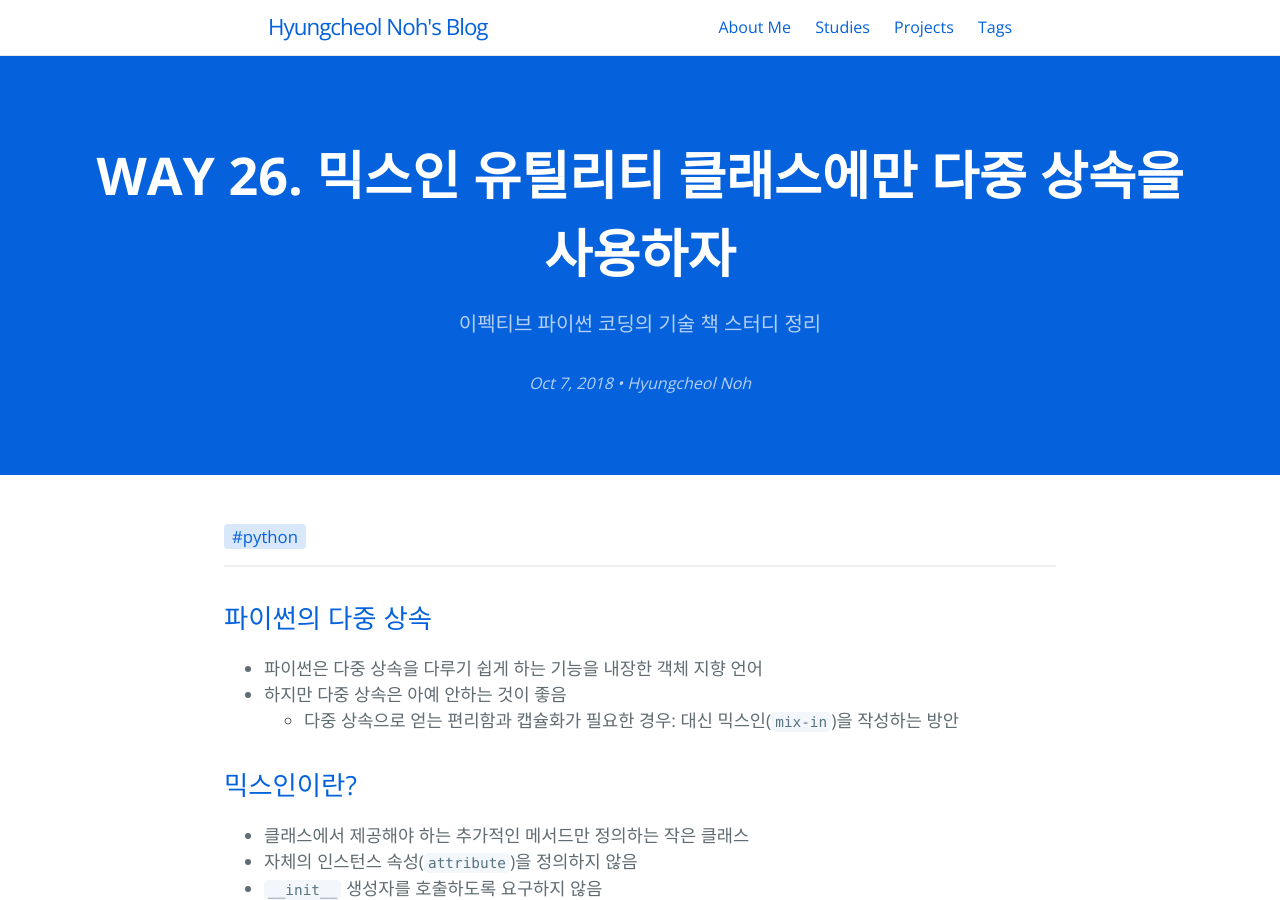
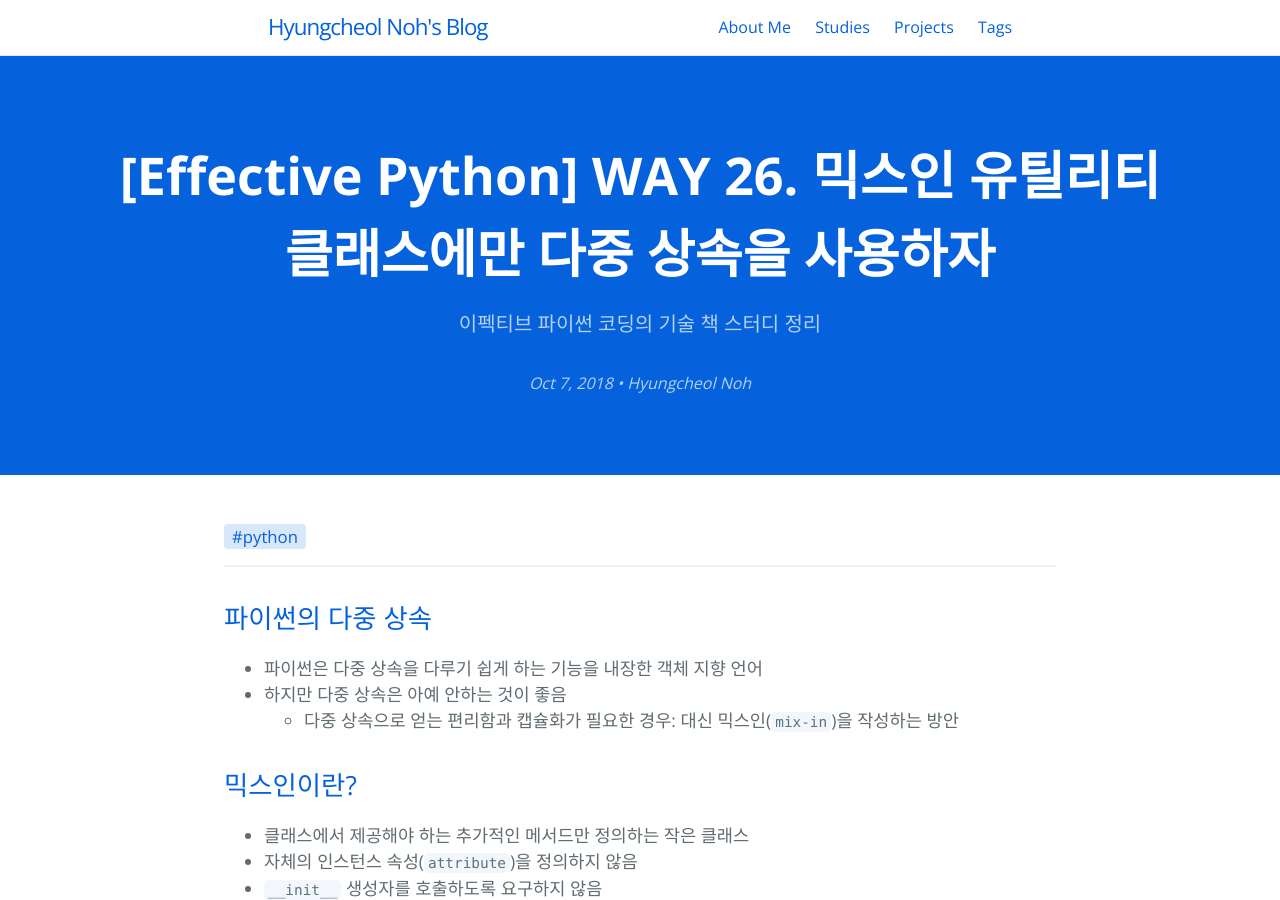
Before and after one commit to hcnoh/hcnoh.github.io, a Jekyll site: the page built from _posts/2018-10-07-effective-python-way26.md, in a window 1280 px wide and 900 px high. Built offline with Jekyll 4.4.1, drawn with Linux system fonts in a browser that asks for light colours; comment, search, counter and statistics services are not loaded; some of the changed lines change nothing that is shown.

Commit message:
Update 2018-10-07-effective-python-way26.md

```diff
--- a/_posts/2018-10-07-effective-python-way26.md
+++ b/_posts/2018-10-07-effective-python-way26.md
@@ -1,10 +1,10 @@
 ---
 layout: post
-title: "WAY 26. 믹스인 유틸리티 클래스에만 다중 상속을 사용하자"
+title: "[Effective Python] WAY 26. 믹스인 유틸리티 클래스에만 다중 상속을 사용하자"
 date: 2018-10-07 21:05:12
 tagline: "이펙티브 파이썬 코딩의 기술 책 스터디 정리"
 categories:
-- 이펙티브 파이썬 스터디
+- Effective Python
 tags:
 - python
 image: /thumbnail-mobile.png
```
